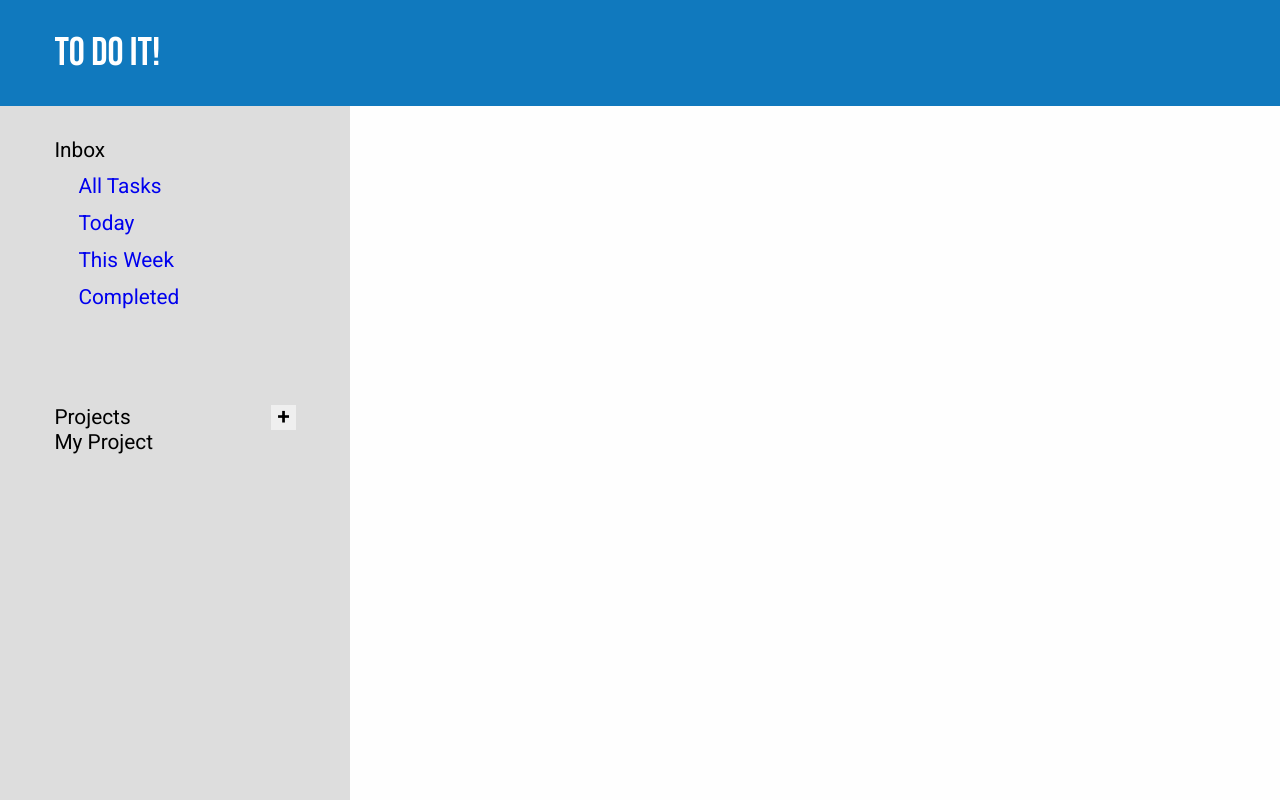
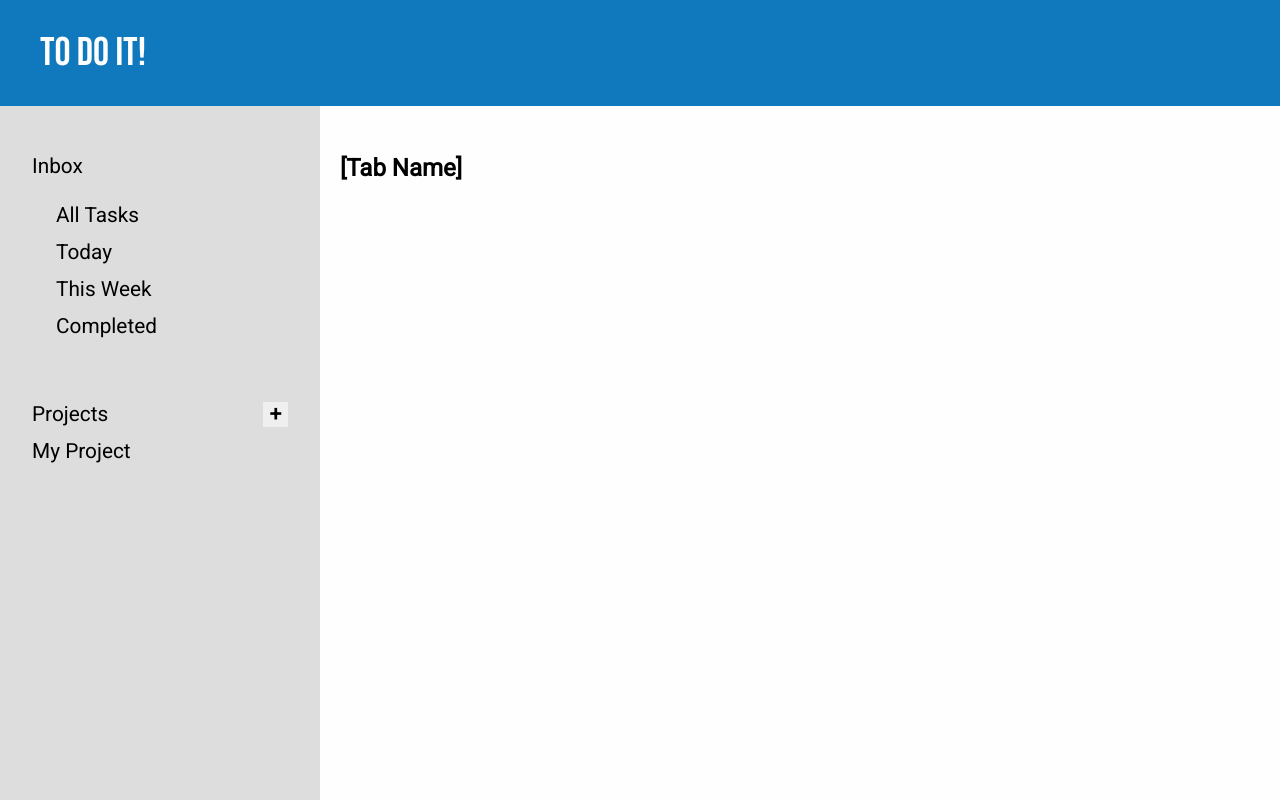
Before and after one commit to Wolflington/to-do, a website built with webpack: page dist/index.html in a window 1280 px wide. Shown: the top 800 px of the page. Built offline with nearby package versions, Linux system fonts and the light colour scheme.

Commit message:
Align project preview and readjust sidebar padding

```diff
--- a/src/style.css
+++ b/src/style.css
@@ -13,43 +13,60 @@
     font-family: 'Roboto', 'Lato', sans-serif;
 }
 
+body {
+    margin: 0;
+    min-height: 100vh;
+    overflow: hidden;
+}
+
 a {
     text-decoration: none;
+    color: inherit;
 }
 
 main {
+    display: grid;
+    grid-template-columns: 0.5fr 1.5fr;
     background-color: var(--white);
 }
 
 header {
-    display: flex;
-    padding: 1.8rem 3.4rem;
+    padding: 1.8rem 2.5rem;
     background-color: var(--main-blue);
     color: white;
     font-size: 2.5rem;
     font-family: 'Bebas Neue', sans-serif;
 }
 
-section {
+.sidebar {
     display: flex;
-    flex: 1;
     flex-direction: column;
-    padding: 2rem 3.4rem;
+    padding: 3rem 2rem;
     font-size: 1.3rem;
     max-width: 350px;
-    height: calc(100vh - 60px);
+    height: 100vh;
     background-color: var(--medium-gray);
-    gap: 6rem;
+    gap: 4rem;
 }
 
-nav {
+.sidebar-nav {
     display: flex;
     flex-direction: column;
     gap: 0.8rem;
 }
 
+nav > p {
+    padding-bottom: 0.8rem;
+}
+
 nav > a {
     padding: 0 1.5rem;
+}
+
+.sidebar-projects {
+    display: flex;
+    flex-direction: column;
+    gap: 0.8rem;
 }
 
 .projects-header {
@@ -70,3 +87,7 @@ nav > a {
     cursor: pointer;
     /* background-color: var(--medium-gray); */
 }
+
+.project-preview {
+    padding: 3rem 20px;
+}
```
